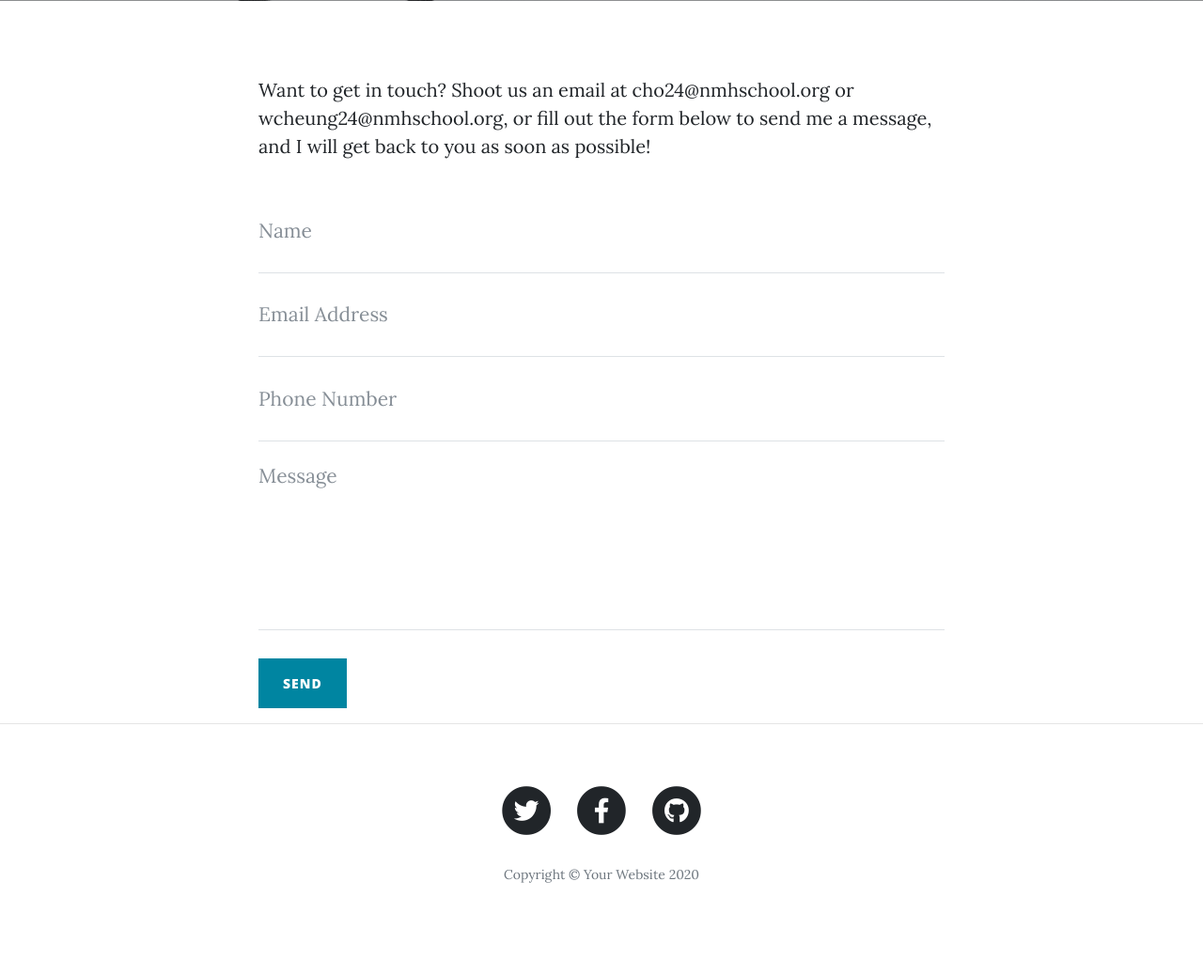
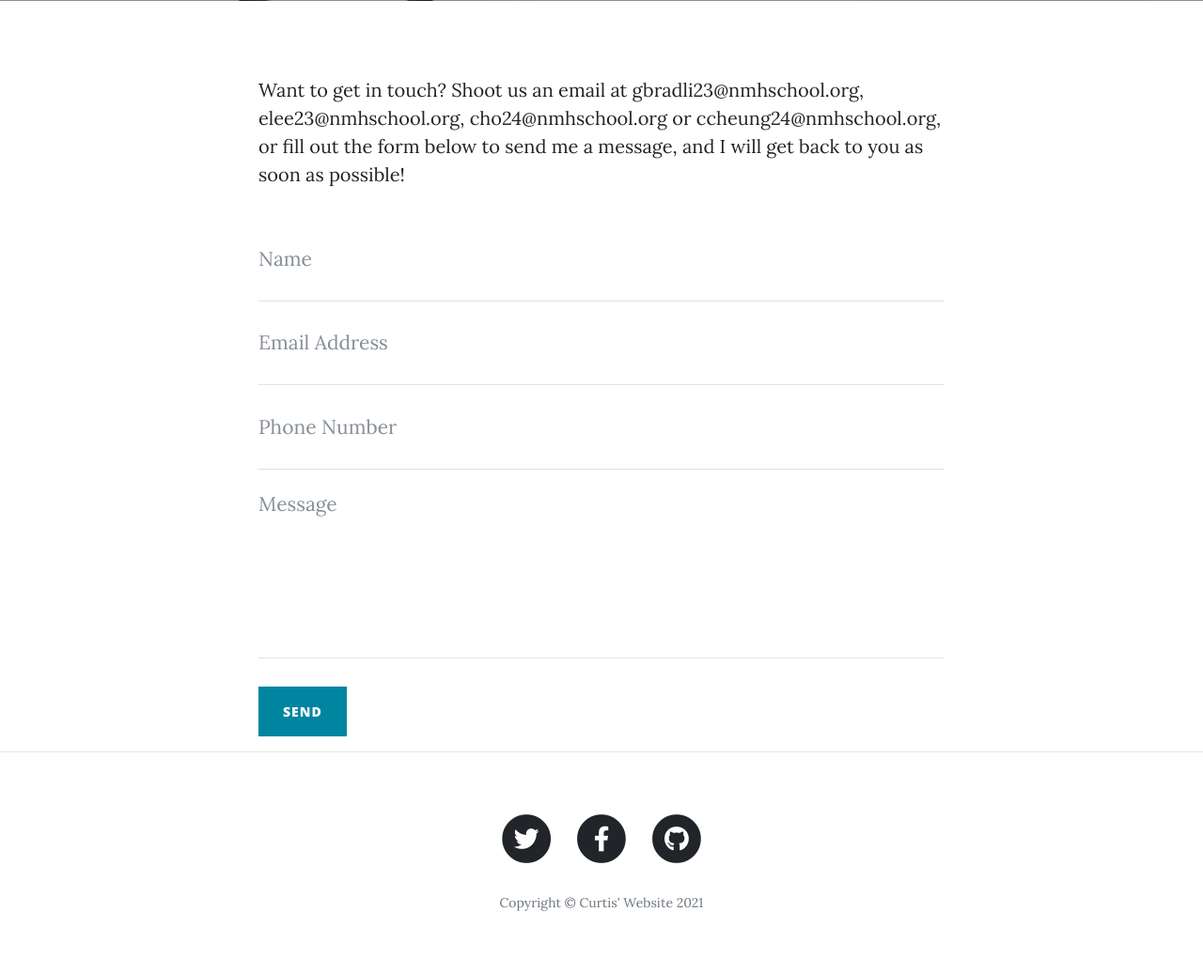
Before and after one commit to CurtisHo3/nmh-astronomy, a Flask app: page /contact in a window 1280 px wide. Shown: the part 531-1568 px from the top of the page at 94% size. Before the commit the page ends 1471 px from the top, so only its background shows below. Run offline with Flask 2, Linux system fonts and the light colour scheme; some libraries are stand-ins or nearby versions.

Commit message:
Updated contact info

```diff
--- a/templates/contact.html
+++ b/templates/contact.html
@@ -19,7 +19,7 @@
   <div class="container">
     <div class="row">
       <div class="col-lg-8 col-md-10 mx-auto">
-        <p>Want to get in touch? Shoot us an email at cho24@nmhschool.org or wcheung24@nmhschool.org, or fill out the form below to send me a message, and I will get back to you as soon as possible!</p>
+        <p>Want to get in touch? Shoot us an email at gbradli23@nmhschool.org, elee23@nmhschool.org, cho24@nmhschool.org or ccheung24@nmhschool.org, or fill out the form below to send me a message, and I will get back to you as soon as possible!</p>
         <!-- Contact Form - Enter your email address on line 19 of the mail/contact_me.php file to make this form work. -->
         <!-- WARNING: Some web hosts do not allow emails to be sent through forms to common mail hosts like Gmail or Yahoo. It's recommended that you use a private domain email address! -->
         <!-- To use the contact form, your site must be on a live web host with PHP! The form will not work locally! -->
--- a/templates/footer.html
+++ b/templates/footer.html
@@ -29,7 +29,7 @@
               </a>
             </li>
           </ul>
-          <p class="copyright text-muted">Copyright &copy; Your Website 2020</p>
+          <p class="copyright text-muted">Copyright &copy; Curtis' Website 2021</p>
         </div>
       </div>
     </div>
```
